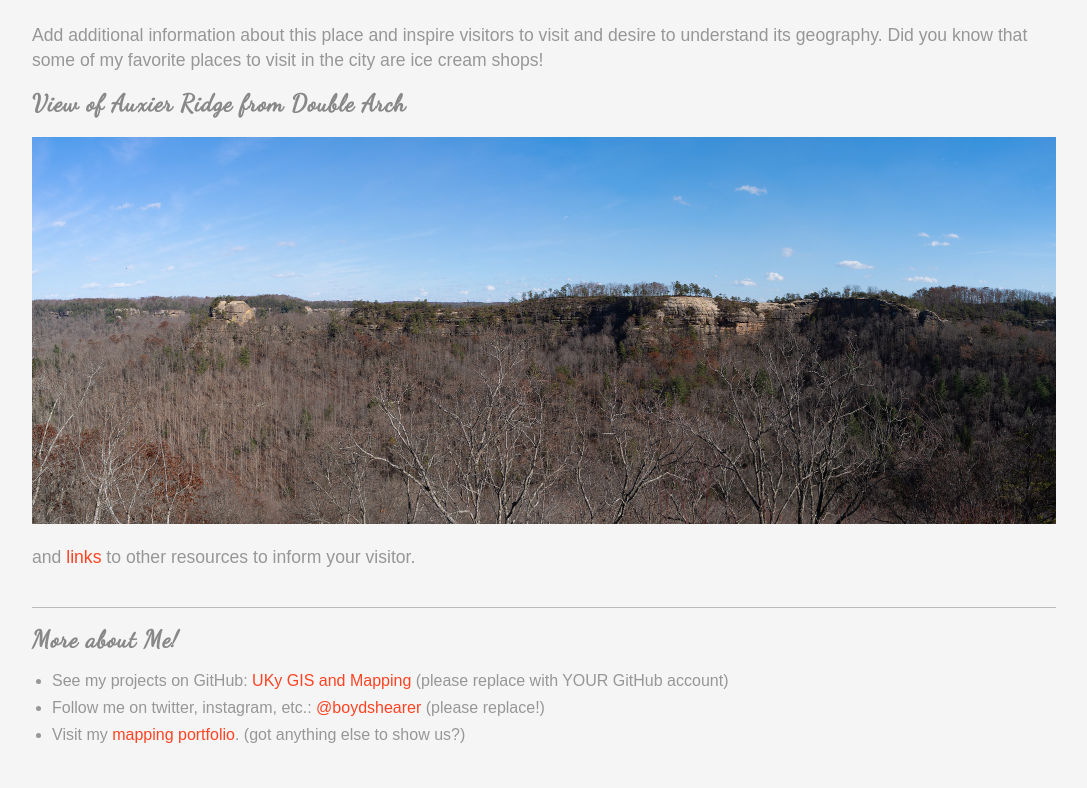
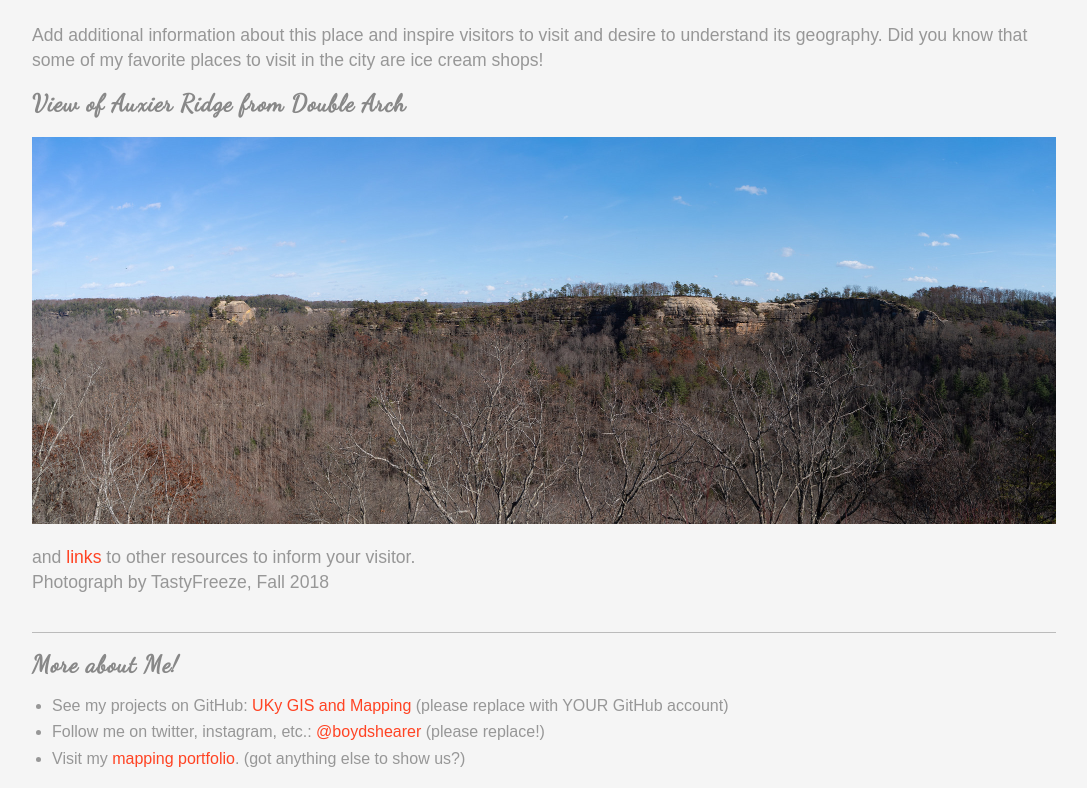
Before and after one commit to ionajo/rrg_, a plain HTML site: page index.html in a window 1280 px wide. Shown: the part 767-1555 px from the top of the page, without its empty margins (96-1183 px from the left). Before the commit the page ends 1530 px from the top, so only its background shows below. Drawn offline with nearby package versions, Linux system fonts and the light colour scheme; a web font is replaced by a local one.

Commit message:
add photo source

```diff
--- a/index.html
+++ b/index.html
@@ -179,6 +179,8 @@
 		<p>
 			and
 			<a href="https://uky-gis.github.io">links</a> to other resources to inform your visitor.
+			<br>
+			Photograph by TastyFreeze, Fall 2018
 		</p>
 
 		<!-- Horizontal rule element doesn't need a closing tag -->
```
